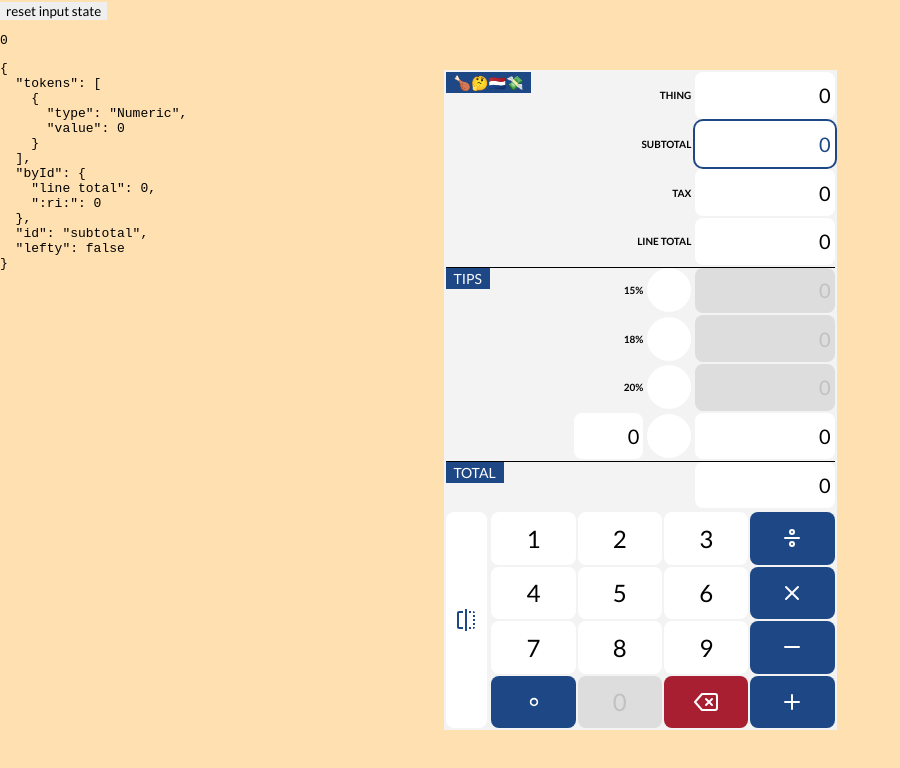
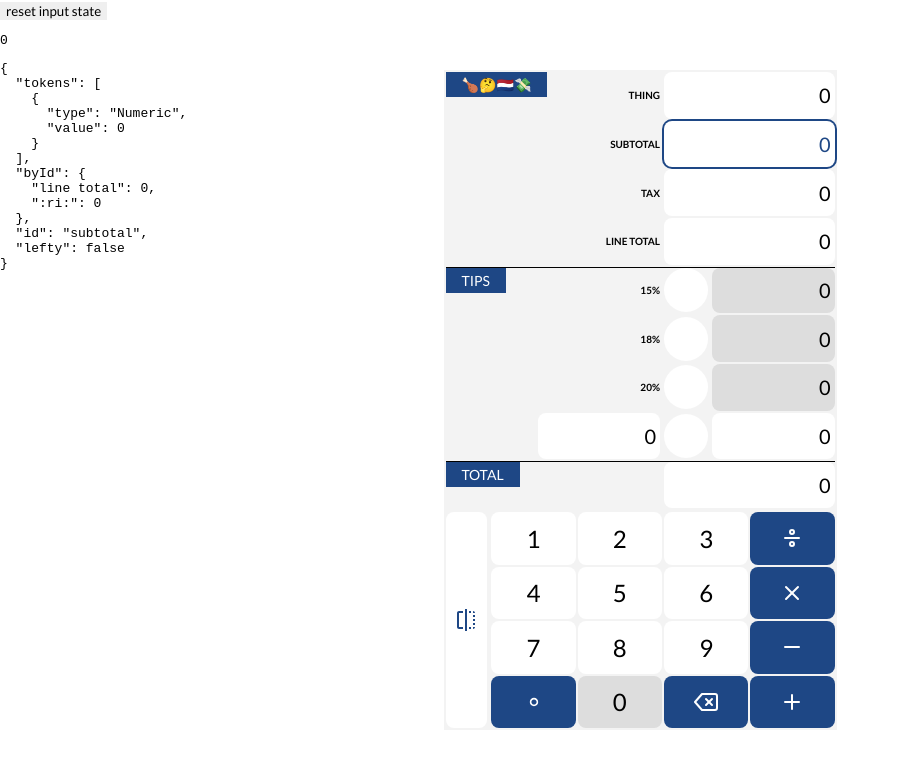
Before and after one commit to rochwu/holanda, a React (Create React App) app: page / in a window 1280 px wide. Shown: the top 768 px of the page, without its empty margins (0-900 px from the left). Built offline with nearby package versions, Linux system fonts and the light colour scheme.

Commit message:
Design to change theme easier (#14)

```diff
--- a/src/App.tsx
+++ b/src/App.tsx
@@ -8,6 +8,7 @@ import {Receipt} from './Receipt';
 import {Theming} from './Theming';
 import {attributes} from './attributes';
 import {useStore} from './store';
+import {color} from './styles';
 import {useAutoResize} from './useAutoResize';
 
 const Container = styled.div({
@@ -16,7 +17,7 @@ const Container = styled.div({
   maxWidth: '393px', // iPhone 14 Pro
   maxHeight: '660px',
   gridAutoRows: '1fr',
-  backgroundColor: '#f3f3f3',
+  backgroundColor: color.background,
 });
 
 export const App: FC = () => {
--- a/src/GlobalStyles.tsx
+++ b/src/GlobalStyles.tsx
@@ -1,12 +1,14 @@
 import {Global, css} from '@emotion/react';
 import {FC} from 'react';
+
+import {color} from './styles';
 
 const styles = css({
   body: {
     display: 'grid',
     placeContent: 'center',
     position: 'relative',
-    backgroundColor: '#ffe0b0',
+    backgroundColor: color.dev,
     overflow: 'hidden', // stops iOS safari from swiping vertically
     userSelect: 'none', // iOS sucks when double click selects shit
     margin: 0, // no user agent
--- a/src/Receipt/Field/Base.tsx
+++ b/src/Receipt/Field/Base.tsx
@@ -3,19 +3,17 @@ import styled from '@emotion/styled';
 import {spacing} from '../../styles';
 import {Cell} from '../Cell';
 
-import {Type} from './types';
-
 type Props = {
-  type?: Type;
+  width?: string;
 };
 
 export const Base = styled(Cell)<Props>(
   {
-    overflowX: 'auto', // Scroll made gutter show
+    overflowX: 'auto',
     paddingRight: spacing.inputPadding,
     borderRadius: spacing.borderRadius,
   },
-  ({type}) => ({
-    width: type === Type.Percent ? '6ch' : '12ch',
+  ({width}) => ({
+    width: width ?? spacing.longInput,
   }),
 );
--- a/src/Receipt/Field/Field.tsx
+++ b/src/Receipt/Field/Field.tsx
@@ -7,11 +7,9 @@ import {useIdentifier} from '../../useIdentifier';
 
 import {Base} from './Base';
 import {Selectable} from './Selectable';
-import {Type} from './types';
 
 type Props = {
   identifier?: Id;
-  type?: Type;
 } & Parameters<typeof Base>[0];
 
 const Editing: FC = () => {
@@ -20,7 +18,7 @@ const Editing: FC = () => {
   return <>{stringify.field(reduce(tokens)) || 0}</>;
 };
 
-export const Field: FC<Props> = ({identifier, type, onClick, ...props}) => {
+export const Field: FC<Props> = ({identifier, onClick, ...props}) => {
   const id = useIdentifier(identifier);
 
   const select = useStore(useCallback((state) => state.select(id), [id]));
@@ -47,7 +45,6 @@ export const Field: FC<Props> = ({identifier, type, onClick, ...props}) => {
 
   return (
     <Selectable
-      type={type}
       selected={selected}
       onClick={click}
       {...attributes.input}
--- a/src/Receipt/Field/index.ts
+++ b/src/Receipt/Field/index.ts
@@ -1,3 +1,2 @@
 export {Field} from './Field';
 export {ReadOnly} from './ReadOnly';
-export {Type} from './types';
--- a/src/Receipt/Field/types.ts
+++ /dev/null
@@ -1,4 +0,0 @@
-export enum Type {
-  Percent,
-  Numeric,
-}
--- a/src/Receipt/Line.tsx
+++ b/src/Receipt/Line.tsx
@@ -2,14 +2,14 @@ import styled from '@emotion/styled';
 import {FC, ReactNode} from 'react';
 
 import {attributes} from '../attributes';
-import {color} from '../styles';
+import {color, spacing} from '../styles';
 
 import {Label} from './Label';
 
 const Container = styled.div<{divide?: boolean}>(
   {
     display: 'flex',
-    gap: '4px',
+    gap: spacing.inputGap,
     justifyContent: 'end',
     position: 'relative',
   },
@@ -34,7 +34,7 @@ const Heading = styled.div(
     position: 'absolute',
     top: 0,
     textTransform: 'uppercase',
-    padding: '2px 8px',
+    padding: '4px 16px',
     fontSize: '14px',
   },
   ({theme}) => {
--- a/src/Receipt/Tips/Base.tsx
+++ b/src/Receipt/Tips/Base.tsx
@@ -2,6 +2,7 @@ import {FC, useEffect} from 'react';
 
 import {precision} from '../../precision';
 import {Id, Ids, useStore, useValue} from '../../store';
+import {spacing} from '../../styles';
 import {Field} from '../Field';
 import {ReadOnly} from '../Field';
 import {Radio} from '../Radio';
@@ -37,9 +38,9 @@ export const Base: FC<Props> = ({
     <>
       <Radio onClick={select} selected={selected} />
       {readOnly ? (
-        <ReadOnly onClick={select} value={value} />
+        <ReadOnly onClick={select} value={value} width={spacing.shortInput} />
       ) : (
-        <Field identifier={id} onClick={select} />
+        <Field identifier={id} onClick={select} width={spacing.shortInput} />
       )}
     </>
   );
--- a/src/Receipt/Tips/CustomTips.tsx
+++ b/src/Receipt/Tips/CustomTips.tsx
@@ -1,7 +1,8 @@
 import {FC, useCallback, useEffect, useId} from 'react';
 
 import {Ids, useValue, useStore} from '../../store';
-import {Field, Type} from '../Field';
+import {spacing} from '../../styles';
+import {Field} from '../Field';
 import {Line} from '../Line';
 
 import {Base} from './Base';
@@ -36,7 +37,11 @@ export const CustomTips: FC<Props> = () => {
 
   return (
     <Line>
-      <Field identifier={percentId} type={Type.Percent} onClick={select} />
+      <Field
+        identifier={percentId}
+        onClick={select}
+        width={spacing.shortInput}
+      />
       <Base identifier={numberId} select={select} percent={percent} />
     </Line>
   );
--- a/src/styles.ts
+++ b/src/styles.ts
@@ -4,34 +4,64 @@ const gray = (hex2: string) => {
   return `#${hex2.repeat(3)}`;
 };
 
-export const spacing = {
-  gap: '2px',
-  borderRadius: '8px',
-  inputPadding: '4px',
+const pixels = {
+  gap: 2,
+  radioSize: 44,
+  longInput: 170.5,
+  inputPadding: 4,
+  inputGap: 4,
 };
 
-const positive = '#1E4785';
-const negative = '#A91F32';
+export const spacing = {
+  gap: `${pixels.gap}px`,
+  borderRadius: '8px',
+  radioSize: '44px',
+  inputGap: `${pixels.inputGap}px`,
+  inputPadding: `${pixels.inputPadding}px`,
+  longInput: `${pixels.longInput}px`,
+  shortInput: `${pixels.longInput - pixels.inputGap - pixels.radioSize}px`,
+};
+
+// nederland
+// const palette = {
+//   positive: '#1E4785',
+//   negative: '#A91F32',
+//   light: 'white',
+//   dark: 'black',
+//   off: gray('DD'),
+//   background: gray('F3'),
+// };
+
+// no negative
+const palette = {
+  positive: '#1E4785',
+  negative: '#1E4785',
+  light: 'white',
+  dark: 'black',
+  off: gray('DD'),
+  background: gray('F3'),
+};
 
 export const color = {
-  positive,
-  negative,
+  ...palette,
+  background: palette.background,
+  dev: palette.light,
   disabled: {
-    color: gray('C1'),
-    backgroundColor: gray('DD'),
+    color: palette.dark,
+    backgroundColor: palette.off,
   },
   buttons: {
     number: {
-      color: 'black',
-      backgroundColor: 'white',
+      color: palette.dark,
+      backgroundColor: palette.light,
     },
     positive: {
-      color: 'white',
-      backgroundColor: positive,
+      color: palette.light,
+      backgroundColor: palette.positive,
     },
     negative: {
-      color: 'white',
-      backgroundColor: negative,
+      color: palette.light,
+      backgroundColor: palette.negative,
     },
   },
 };
```
